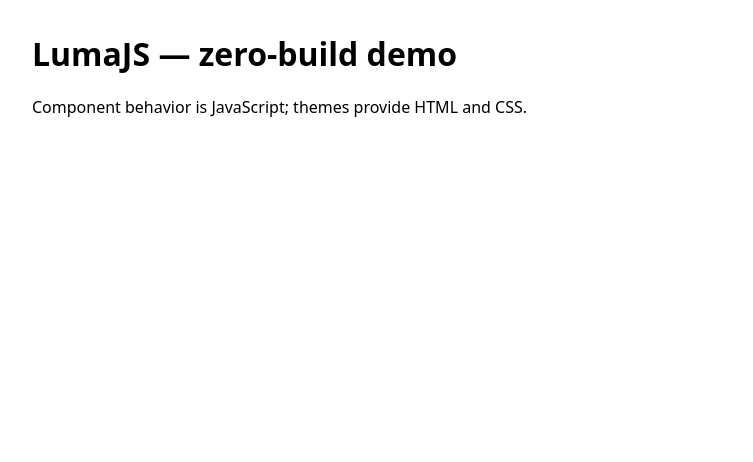
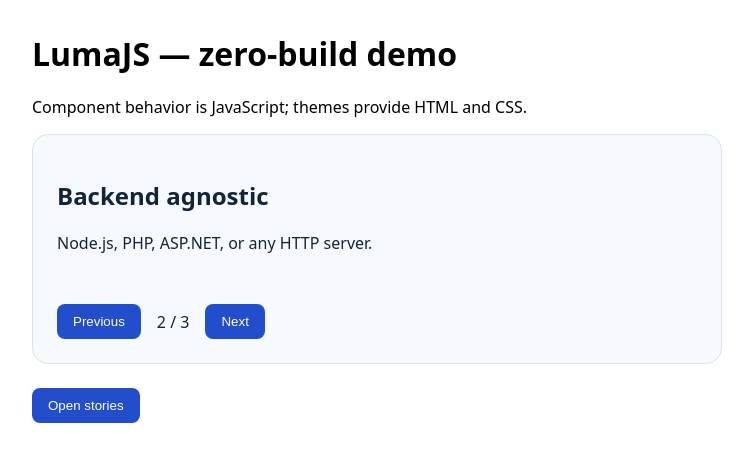
Before and after one commit to amiresp/LumaJS, a plain HTML site: page examples/basic/index.html in a window 1280 px wide. Shown: the whole page, without its empty margins (208-961 px from the left). Drawn offline with Linux system fonts and the light colour scheme.

Commit message:
fix: point zero-build example to original folder conventions

```diff
--- a/examples/basic/index.html
+++ b/examples/basic/index.html
@@ -4,12 +4,12 @@
 <body>
   <h1>LumaJS — zero-build demo</h1>
   <p>Component behavior is JavaScript; themes provide HTML and CSS.</p>
-  <main><div data-luma="Slider"></div><div data-luma="Story"></div></main>
+  <main><div data-luma="Slider"></div><div data-luma="Stories"></div></main>
   <script type="module">
-    import { Luma } from "../../core/Luma.js";
+    import { Luma } from "../../js/core/Luma.js";
     const runtime = new Luma({ base: "../../" });
-    runtime.register("Slider", { load: () => import("../../components/Slider/Slider.js") });
-    runtime.register("Story", { load: () => import("../../components/Story/Story.js") });
+    runtime.register("Slider", { load: () => import("../../js/dependency/global/GlobalComponents/Slider/Slider.js") });
+    runtime.register("Stories", { load: () => import("../../js/dependency/global/GlobalComponents/Stories/Stories.js") });
     await runtime.hydrate();
     window.addEventListener("pagehide", () => { void runtime.destroy(); }, { once: true });
   </script>
```
